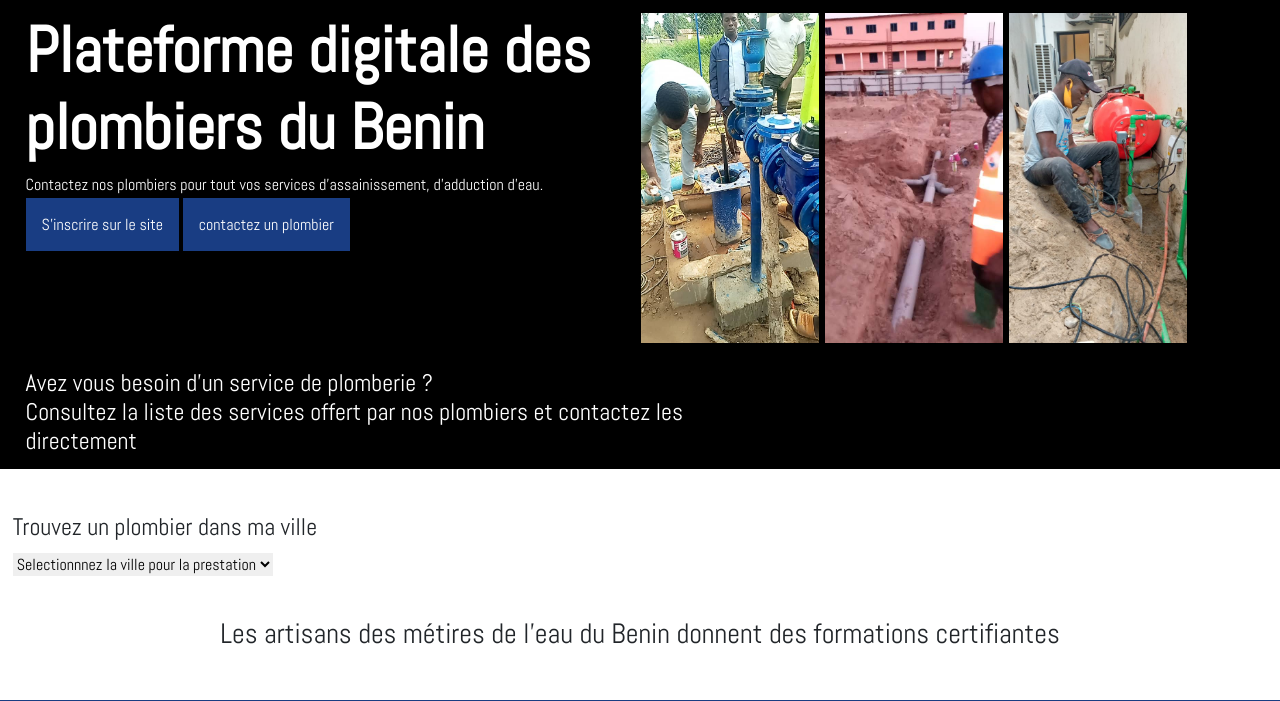
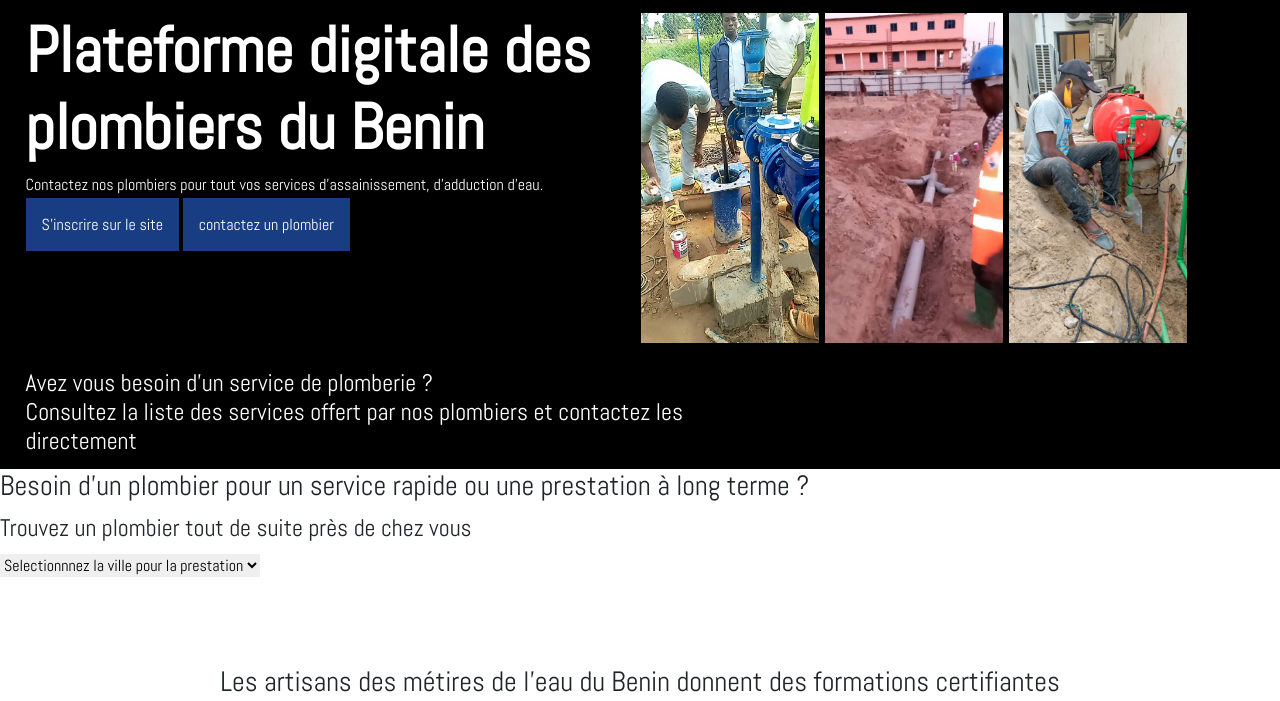
Before and after one commit to maxxender/artisans-eaux-benin, a PHP site: page / in a window 1280 px wide. Shown: the part 79-780 px from the top of the page. Run offline with PHP 8.4, Linux system fonts and the light colour scheme; data that the repository does not hold is empty.

Commit message:
reduction taille service css et enleve l image service par defaut

```diff
--- a/index.css
+++ b/index.css
@@ -125,23 +125,16 @@ h1{
 
 .service{
     width: 30%;
-    height: 300px;
     margin: 10px 1.3%;
     padding: 1%;
     display: inline-block;
     border: 1px solid #193d83;
-    border-radius: 5px;
-    -webkit-border-radius: 5px;
-    -moz-border-radius: 5px;
-    -ms-border-radius: 5px;
-    -o-border-radius: 5px;
 }
 @media all and (max-width:768px) {
     .service{
         margin: 12px 1%;
         display: inline-block;
         width: 47%;
-        height: 215px;
     }
 }
 *{
--- a/index.php
+++ b/index.php
@@ -33,7 +33,7 @@
             </p>
             <div class="liens">
               <a href="./inscription.php" class="lien">S'inscrire sur le site</a>
-              <a href="" class="lien">contactez un plombier</a>
+              <a href="./artisans.php" class="lien">contactez un plombier</a>
             </div>
         </div>
         <div class="president-part">
@@ -48,9 +48,10 @@
         Avez vous besoin d'un service de plomberie ? <br/>
         Consultez la liste des services offert par nos plombiers et contactez les directement<br/>
       </h3>
-      <div class="services">
-          <form action="" method="post">
-            <legend>Trouvez un plombier dans ma ville</legend>
+      <div class="besoin-plombiers">
+        <h3>Besoin d'un plombier pour un service rapide ou une prestation à long terme ?</h3>
+      <form action="" method="post">
+            <legend>Trouvez un plombier tout de suite près de chez vous</legend>
             <select name="" id="">
               <option value="">Selectionnnez la ville pour la prestation</option>
               <?php foreach($villes as $ville) :?>
@@ -58,10 +59,11 @@
               <?php endforeach ?>
             </select>
           </form>
+      </div>
+      <div class="services">
           <?php foreach($services as $service):?>
             <div class="service">
               <h3 class="service-title"><?= $service['titre_service'] ?></h3>
-              <img src="images/<?= !empty($service['photo_service']) ? $service['photo_service'] : 'eau3.png' ?>" alt="">
               <span class="service-title"><?= $service['prix_service'] ?> f cfa</span> / <a href="tel:+229<?= $service['tel'] ?>">Appelez</a>
           </div>
           <?php endforeach ?>
--- a/services.php
+++ b/services.php
@@ -46,7 +46,6 @@ $services = $req1->fetchAll();
           <?php foreach($services as $service):?>
             <div class="service">
               <h3 class="service-title"><?= $service['titre_service'] ?></h3>
-              <img src="images/<?= !empty($service['photo_service']) ? 'services/'.$service['photo_service'] : 'eau3.png' ?>" alt="">
               <span class="service-title"><?= $service['prix_service'] ?> f cfa</span> / <a href="tel:+229<?= $service['tel'] ?>">Appelez</a>
           </div>
           <?php endforeach ?>
```
